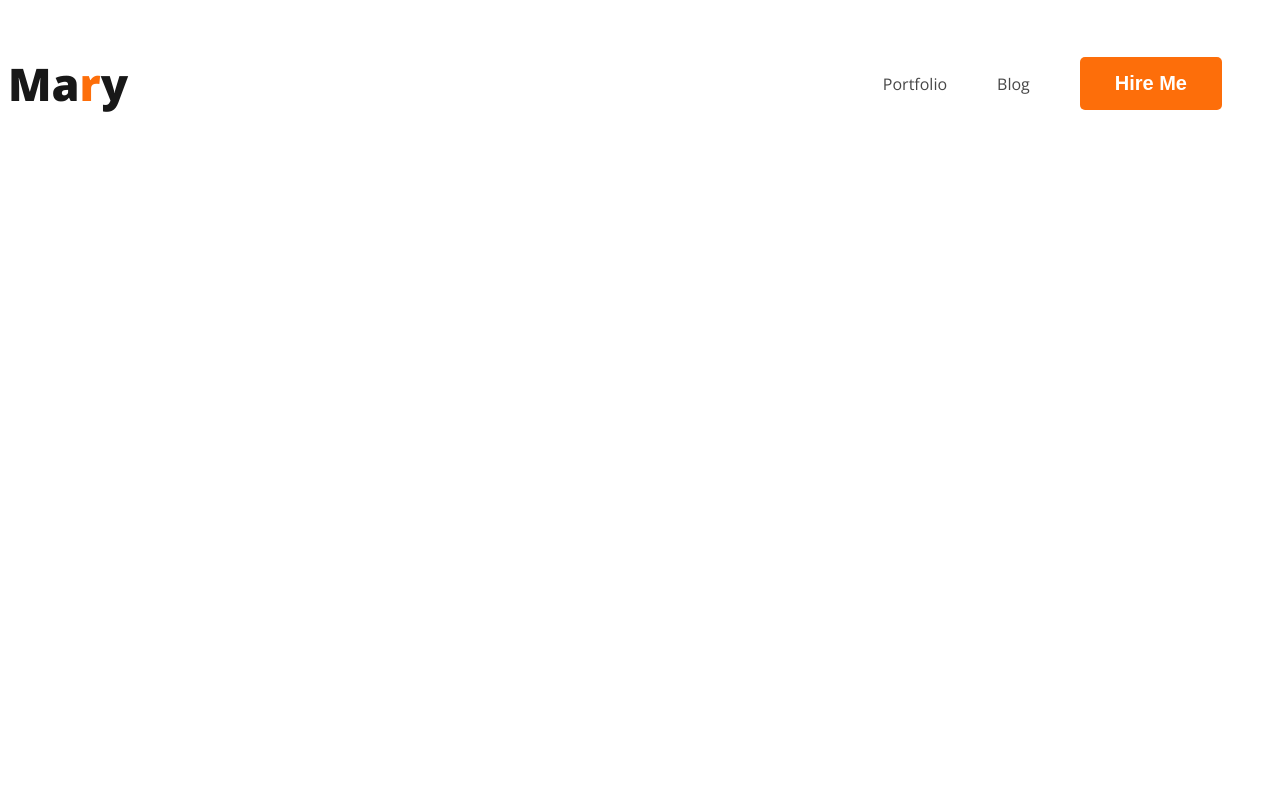
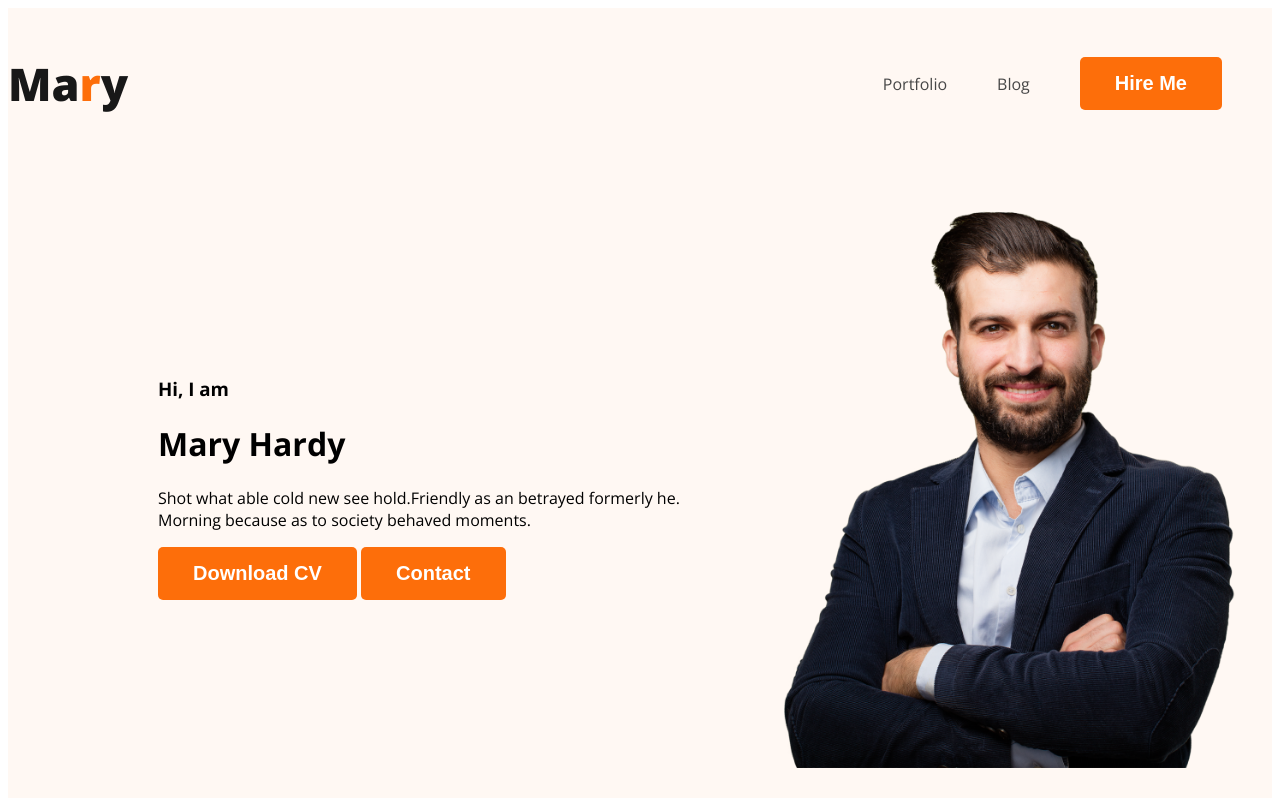
Before and after one commit to muhammadshahriar36/developer-portfolio, a plain HTML site: page index.html in a window 1280 px wide. Drawn offline with nearby package versions, Linux system fonts and the light colour scheme.

Commit message:
added new codes

```diff
--- a/index.html
+++ b/index.html
@@ -1,16 +1,19 @@
 <!DOCTYPE html>
 <html lang="en">
   <head>
-    <meta charset="UTF-8">
-    <meta name="viewport" content="width=device-width, initial-scale=1.0">
+    <meta charset="UTF-8" />
+    <meta name="viewport" content="width=device-width, initial-scale=1.0" />
     <title>Developer Portfolio</title>
-    <link rel="preconnect" href="https://fonts.googleapis.com">
-<link rel="preconnect" href="https://fonts.gstatic.com" crossorigin>
-<link href="https://fonts.googleapis.com/css2?family=Open+Sans:ital,wght@0,300..800;1,300..800&display=swap" rel="stylesheet">
-    <link rel="stylesheet" href="style.css">
+    <link rel="preconnect" href="https://fonts.googleapis.com" />
+    <link rel="preconnect" href="https://fonts.gstatic.com" crossorigin />
+    <link
+      href="https://fonts.googleapis.com/css2?family=Open+Sans:ital,wght@0,300..800;1,300..800&display=swap"
+      rel="stylesheet"
+    />
+    <link rel="stylesheet" href="style.css" />
   </head>
   <body>
-    <header>
+    <header class="header">
       <nav>
         <h3 class="nav-title">Ma<span class="text-primary">r</span>y</h3>
         <ul>
@@ -19,7 +22,16 @@
           <li><button class="btn-primary">Hire Me</button></li>
         </ul>
       </nav>
+      <div class="banner">
+        <div class="banner-content">
+            <h3 class="banner-greeting">Hi, I  am</h3>
+            <h1 class="banner-title">Mary Hardy</h1>
+            <p>Shot what able cold new see hold.Friendly as an betrayed formerly he. Morning because as to society behaved moments.</p>
+            <button class="btn-primary">Download CV</button>
+            <button class="btn-primary">Contact</button>
+        </div>
+        <img class="profile-picture" src="images/hardy.png" alt="">
+      </div>
     </header>
-
   </body>
 </html>
--- a/style.css
+++ b/style.css
@@ -38,3 +38,16 @@ nav a {
     text-decoration: none;
     color: #474747;
 }
+
+.header{
+    background-color: #FFF8F3;
+}
+
+.banner{
+    padding: 30px 30px 30px 150px;
+    display: flex;
+    align-items: center;
+}
+.banner .profile-picture{
+    width: 500px;
+}
```
Lines whose indentation alone changed are shown as unchanged.
